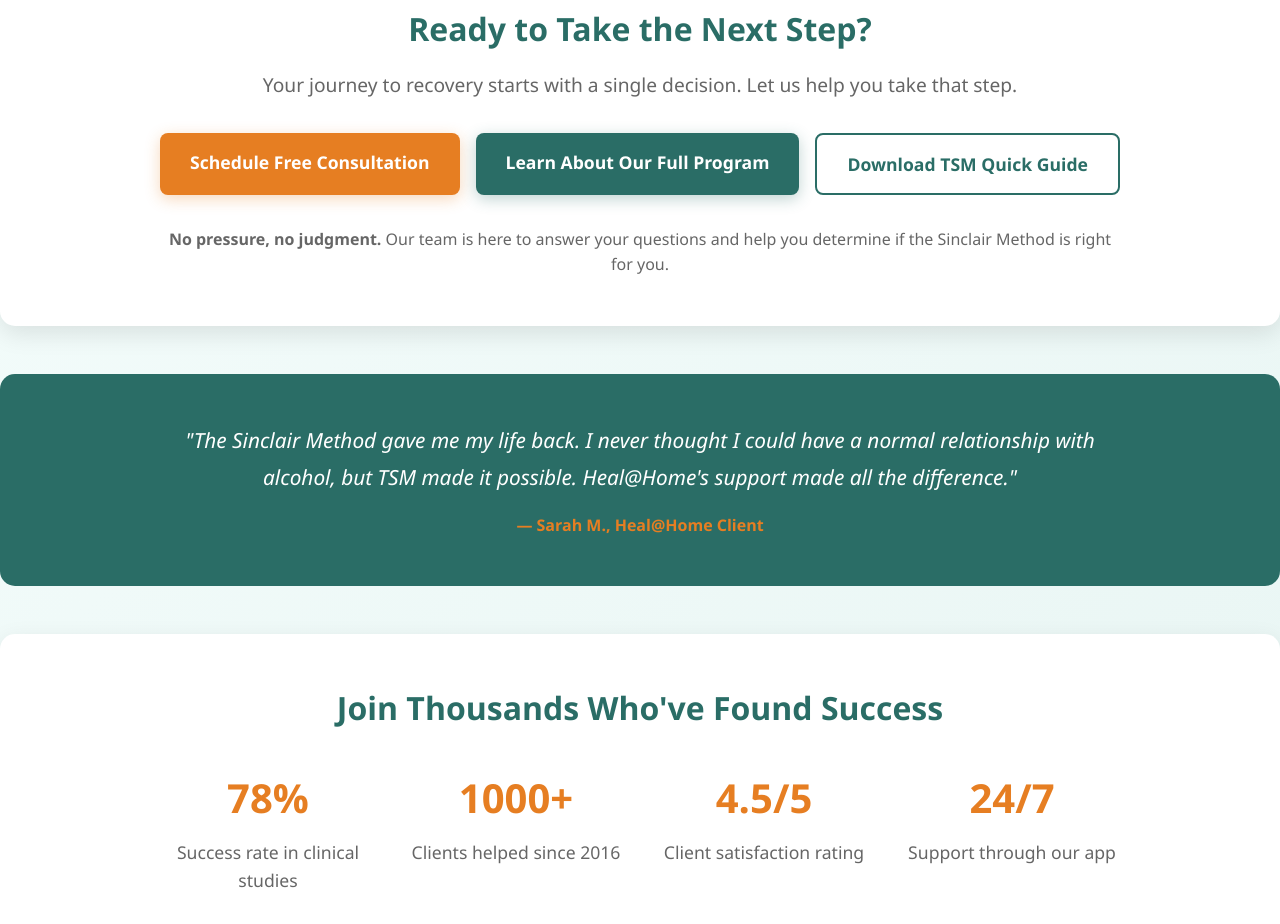
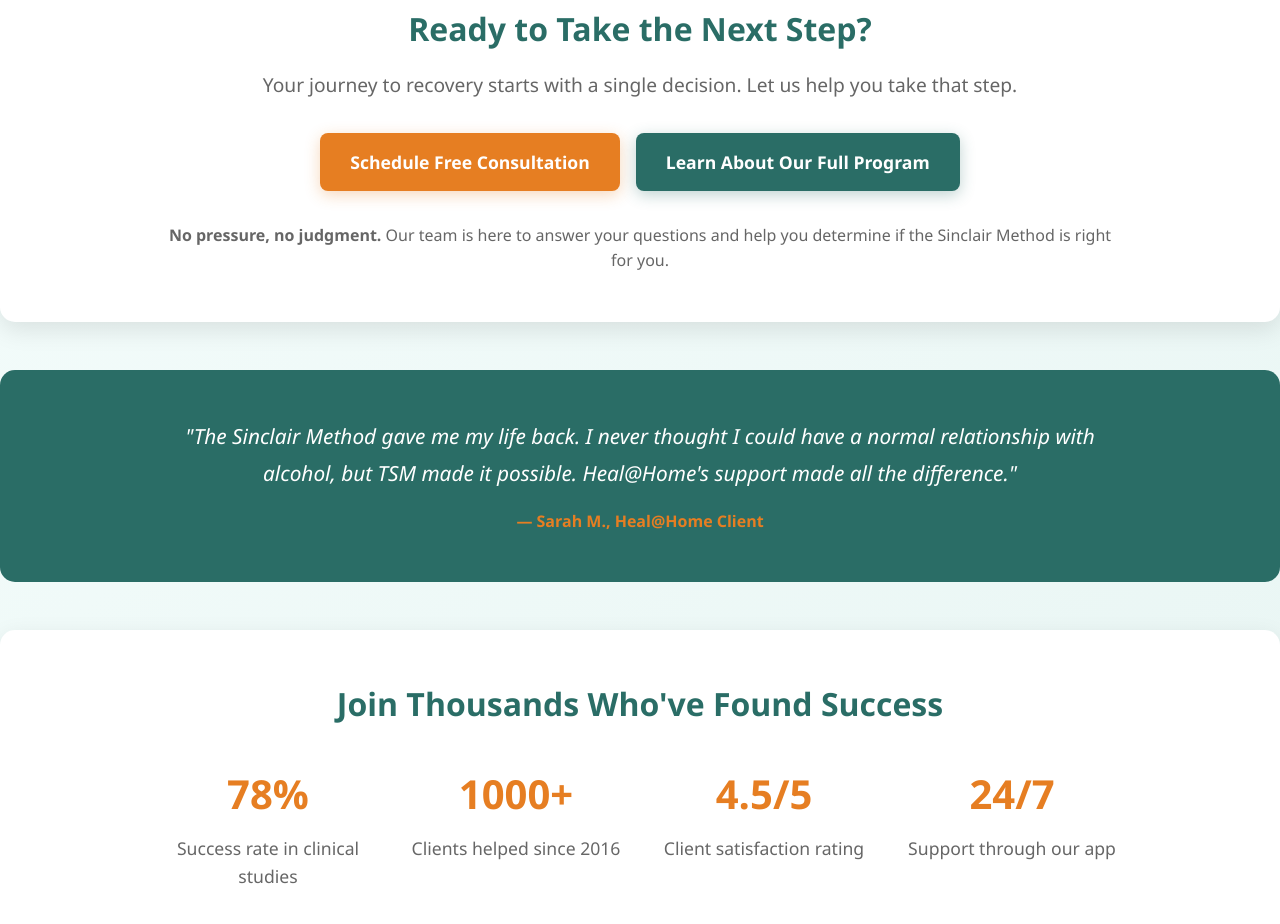
Before and after one commit to Sophiesolm/healathome-sinclair-course, a plain HTML site: page completion.html in a window 1280 px wide. Shown: the part 1027-1951 px from the top of the page. Drawn offline with Linux system fonts and the light colour scheme.

Commit message:
Update completion page links and remove download button

```diff
--- a/completion.html
+++ b/completion.html
@@ -272,9 +272,8 @@
             <p class="cta-subtitle">Your journey to recovery starts with a single decision. Let us help you take that step.</p>
 
             <div class="cta-buttons">
-                <a href="#" class="cta-button cta-primary">Schedule Free Consultation</a>
-                <a href="#" class="cta-button cta-secondary">Learn About Our Full Program</a>
-                <a href="#" class="cta-button cta-tertiary">Download TSM Quick Guide</a>
+                <a href="https://healathome.ca/contact" class="cta-button cta-primary">Schedule Free Consultation</a>
+                <a href="https://healathome.ca/programs" class="cta-button cta-secondary">Learn About Our Full Program</a>
             </div>
 
             <p style="margin-top: 2rem; color: #666;">
```
